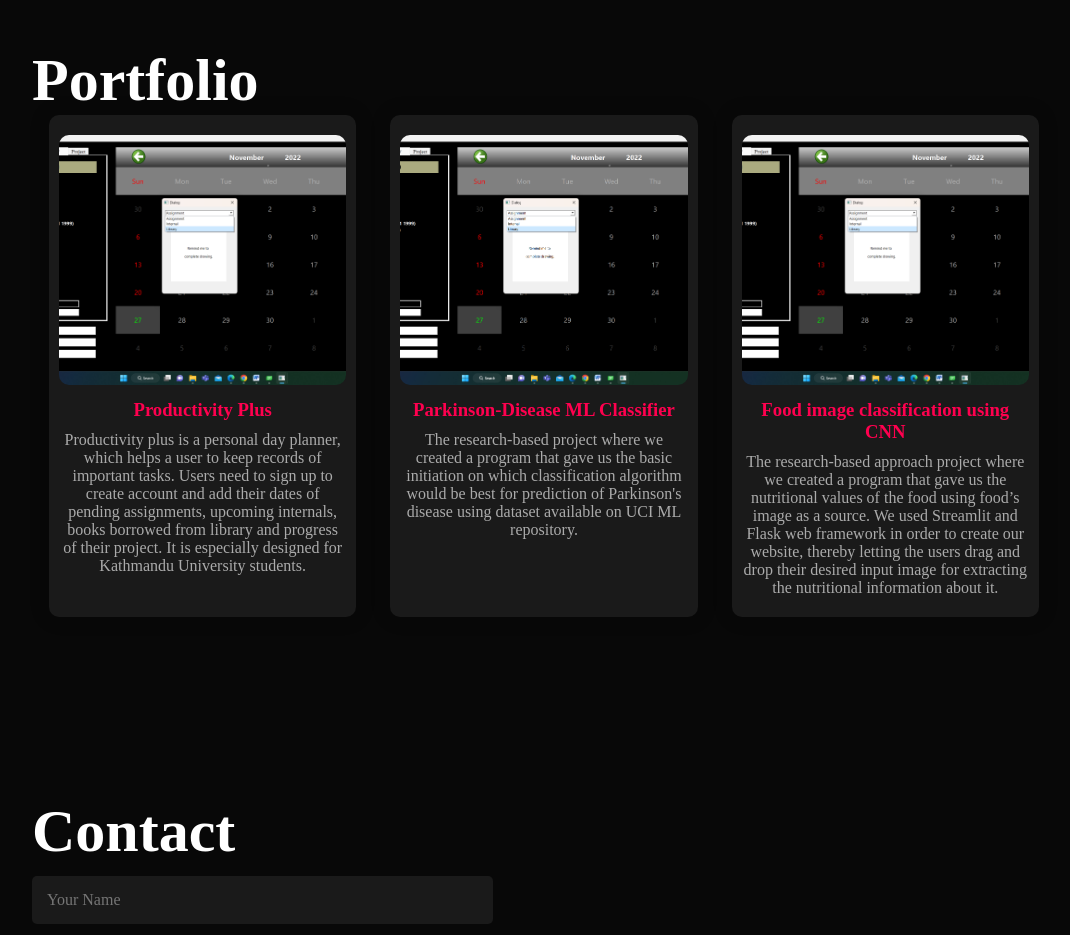
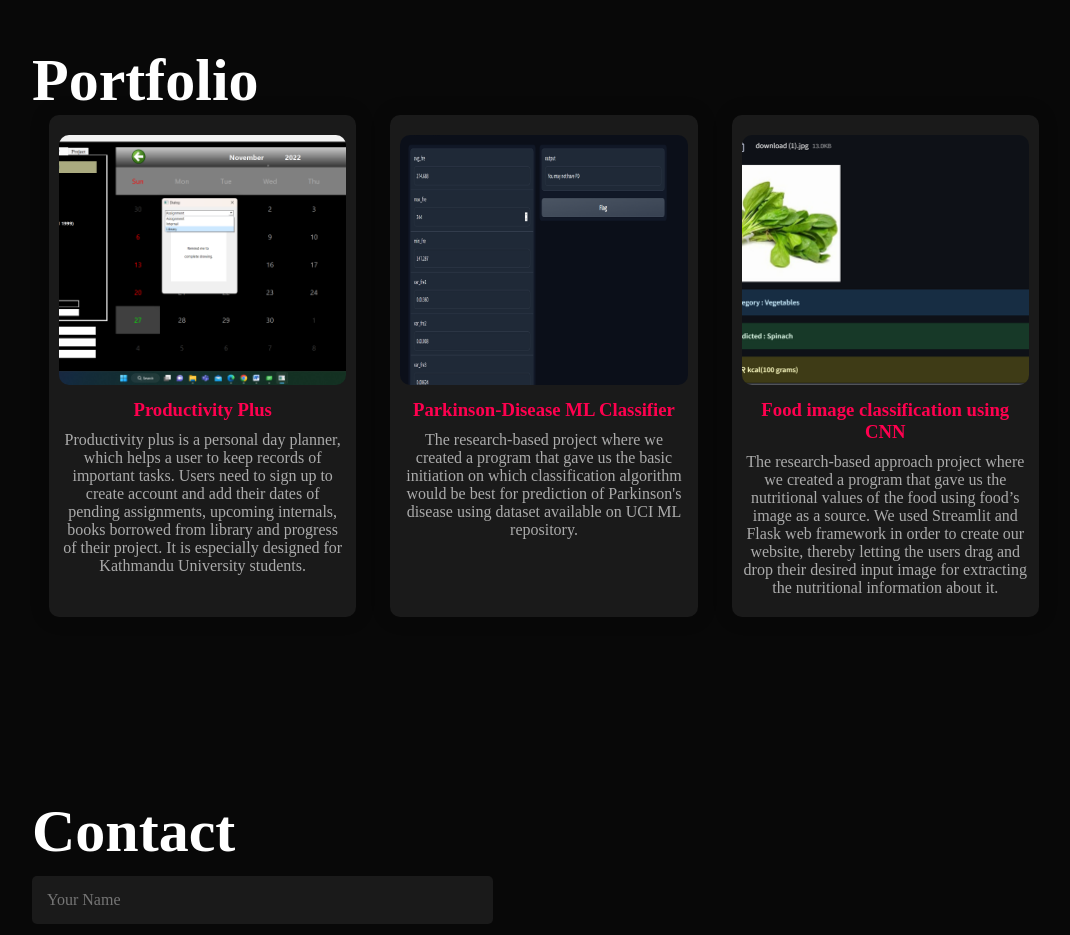
Before and after one commit to bigyanpiya/portfolio, a plain HTML site: page index.html in a window 1280 px wide. Shown: the part 2000-2935 px from the top of the page, without its empty margins (96-1166 px from the left). Drawn offline with Linux system fonts and the light colour scheme.

Commit message:
pic added

```diff
--- a/index.html
+++ b/index.html
@@ -114,12 +114,12 @@
                     <p>Productivity plus is a personal day planner, which helps a user to keep records of important tasks. Users need to sign up to create account and add their dates of pending assignments, upcoming internals, books borrowed from library and progress of their project. It is especially designed for Kathmandu University students.</p>
                 </div>
                 <div class="portfolio-col">
-                    <img src="images/project1.png" alt="Project 2">
+                    <img src="images/Project2.png" alt="Project 2">
                     <h3>Parkinson-Disease ML Classifier</h3>
                     <p>The research-based project where we created a program that gave us the basic initiation on which classification algorithm would be best for prediction of Parkinson's disease using dataset available on UCI ML repository.</p>
                 </div>
                 <div class="portfolio-col">
-                    <img src="images/project1.png" alt="Project 3">
+                    <img src="images/Project3.png" alt="Project 3">
                     <h3>Food image classification using CNN</h3>
                     <p>The research-based approach project where we created a program that gave us the nutritional values of the food using food’s image as a source. We used Streamlit and Flask web framework in order to create our website, thereby letting the users drag and drop their desired input image for extracting the nutritional information about it.</p>
                 </div>
```
